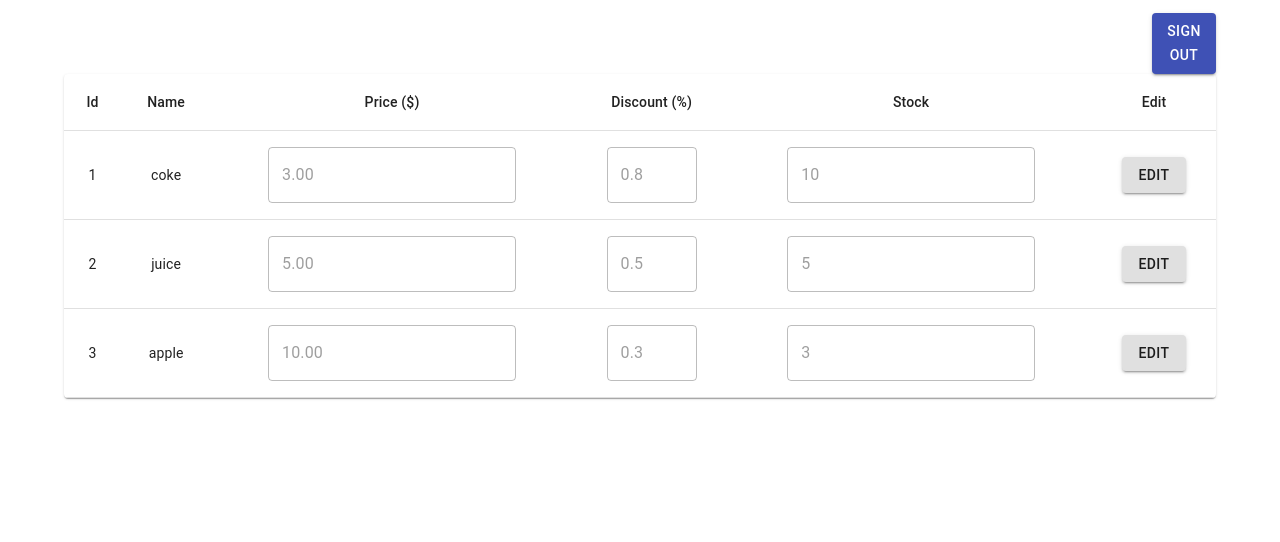
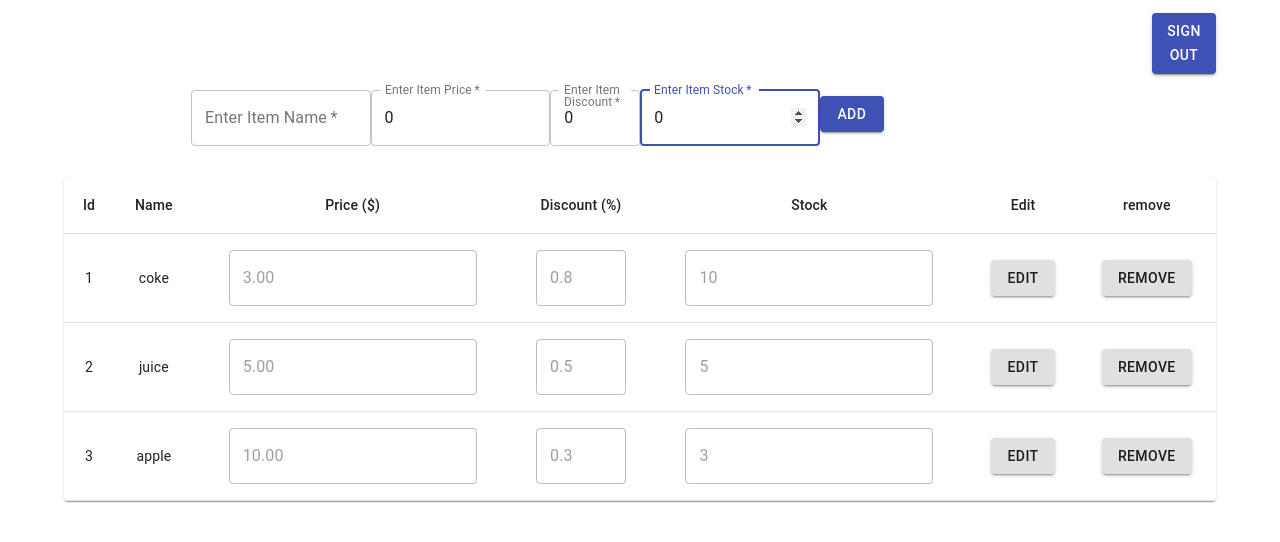
Before and after one commit to Accelsnow/csc301-simple-checkout-system-web, a React (Create React App) app in the folder front/: page /admin in a window 1280 px wide. Shown: the top 542 px of the page. Built offline with nearby package versions, Linux system fonts and the light colour scheme.

Commit message:
admin implemented add new items

```diff
--- a/front/src/components/AdminPage/Admin.css
+++ b/front/src/components/AdminPage/Admin.css
@@ -9,3 +9,28 @@
 	width: 5%;
 	align-self: flex-end;
 }
+
+.table_admin {
+	width: 100%;
+	display: flex;
+	flex-direction: row;
+	align-items: center;
+	margin-bottom: 1%;
+	margin-top: 1%;
+}
+
+.form_admin {
+	display: flex;
+	flex-direction: row;
+	align-items: center;
+	margin-bottom: 1%;
+}
+
+.admin_input {
+	margin-right: 5%;
+	max-width: 20%;
+}
+
+.admin_button {
+	max-width: 15%;
+}
--- a/front/src/components/AdminPage/Admin.jsx
+++ b/front/src/components/AdminPage/Admin.jsx
@@ -18,10 +18,19 @@ const items = [
 	{id: 3, name: "apple", discount: 0.3, price: 10.0, stock: 3}
 ];
 
+const receipes = [
+	{timeStamp: 123, net_total: 100, discount: 0, tax_rate: 1.1, total: 110, customer_id: 1},
+	{timeStamp: 456, net_total: 200, discount: 0.5, tax_rate: 1.2, total: 120, customer_id: 2}
+];
+
+
 class Admin extends Component {
 	state = {
 		items: items,
 		edit: -1,
+		priceErr: false,
+		discountErr: false,
+		stockErr: false
 	};
 	onEditItem = (e,i) => {
 		e.preventDefault();
@@ -44,6 +53,48 @@ class Admin extends Component {
 			this.setState({edit: i});
 		}
 	};
+	onRemoveItem = (e,i) => {
+		e.preventDefault();
+		const itemsCopy = this.state.items;
+		const itemCopy = itemsCopy.find(j => j.id === i);
+		itemsCopy.splice(itemsCopy.indexOf(itemCopy),1);
+		this.setState({items: itemsCopy});
+	};
+	onAddItem = (e) => {
+		e.preventDefault();
+		if (this.state.discountErr || this.state.priceErr || this.state.stockErr){
+			alert("Please fix errors");
+		} else {
+			const itemsCopy = this.state.items;
+			let ct = 4;
+			itemsCopy.push({id: ct, name: this.state.name, price: this.state.price, discount: this.state.discount, stock: this.state.stock});
+			this.setState({items: itemsCopy});
+		}
+	};
+	onChangeName = (e) => {
+		this.setState({name: e.target.value});
+	};
+	onChangePrice = (e) => {
+		if ( Number(e.target.value) && Number(e.target.value) > 0){
+			this.setState({price: Number(e.target.value), priceErr: false});
+		} else {
+			this.setState({priceErr: true});
+		}
+	};
+	onChangeDiscount = (e) => {
+		if ( Number(e.target.value) && Math.sign(Number(e.target.value)) !== -1 && Number(e.target.value) < 1){
+			this.setState({discount: Number(e.target.value), discountErr: false});
+		} else {
+			this.setState({discountErr: true});
+		}
+	};
+	onChangeStock = (e) => {
+		if ( Number(e.target.value) && Number(e.target.value) > 0 && Number.isInteger(Number(e.target.value))){
+			this.setState({stock: Number(e.target.value), stockErr: false});
+		} else {
+			this.setState({stockErr: true});
+		}
+	};
 	render() {
 		const { history } = this.props;
 		return (
@@ -57,7 +108,88 @@ class Admin extends Component {
 				>
 					Sign Out
 				</Button>
-				<TableContainer component={Paper}>
+				<form className="form_admin"  noValidate onSubmit={this.onAddItem}>
+						<TextField
+						className="admin_input"
+						variant="outlined"
+						margin="normal"
+						required
+						id="email"
+						label="Enter Item Name"
+						name="name"
+						autoFocus
+						onChange={this.onChangeName}
+					/>
+					<TextField
+						className="admin_input"
+						variant="outlined"
+						margin="normal"
+						required
+						type="number"
+						InputProps={{
+							inputProps: {
+								min: 0
+							}
+						}}
+						defaultValue={0}
+						id="standard-number"
+						label="Enter Item Price"
+						name="price"
+						autoFocus
+						onChange={this.onChangePrice}
+						error={this.state.priceErr}
+						helperText={this.state.priceErr ? 'Price should > 0' : ''}
+					/>
+					<TextField
+						className="admin_input"
+						variant="outlined"
+						margin="normal"
+						required
+						type="number"
+						InputProps={{
+							inputProps: {
+								max: 1, min: 0
+							}
+						}}
+						defaultValue={0}
+						id="standard-number"
+						label="Enter Item Discount"
+						name="discount"
+						autoFocus
+						onChange={this.onChangeDiscount}
+						error={this.state.discountErr}
+						helperText={this.state.discountErr ? 'Discount should > 0 and < 1' : ''}
+					/>
+					<TextField
+						className="admin_input"
+						variant="outlined"
+						margin="normal"
+						required
+						type="number"
+						id="standard-number"
+						label="Enter Item Stock"
+						name="stock"
+						defaultValue={0}
+						InputProps={{
+							inputProps: {
+								min: 0
+							}
+						}}
+						autoFocus
+						onChange={this.onChangeStock}
+						error={this.state.stockErr}
+						helperText={this.state.stockErr ? 'Stock should int > 0' : ''}
+					/>
+					<Button
+						type="submit"
+						variant="contained"
+						color="primary"
+						className="admin_button"
+					>
+						Add
+					</Button>
+				</form>
+				<TableContainer component={Paper} className="table_admin">
 					<Table style={{minWidth: 650}} aria-label="simple table">
 						<TableHead>
 							<TableRow>
@@ -67,6 +199,7 @@ class Admin extends Component {
 								<TableCell align="center">Discount&nbsp;(%)</TableCell>
 								<TableCell align="center">Stock</TableCell>
 								<TableCell align="center">Edit</TableCell>
+								<TableCell align="center">remove</TableCell>
 							</TableRow>
 						</TableHead>
 						<TableBody>
@@ -134,6 +267,9 @@ class Admin extends Component {
 												        className={"admin-edit-but"}>Edit</Button>
 										}
 									</TableCell>
+									<TableCell align="center">
+										<Button variant="contained" onClick={(e) => {this.onRemoveItem(e, item.id)}}>Remove</Button>
+									</TableCell>
 								</TableRow>
 							))}
 						</TableBody>
```
